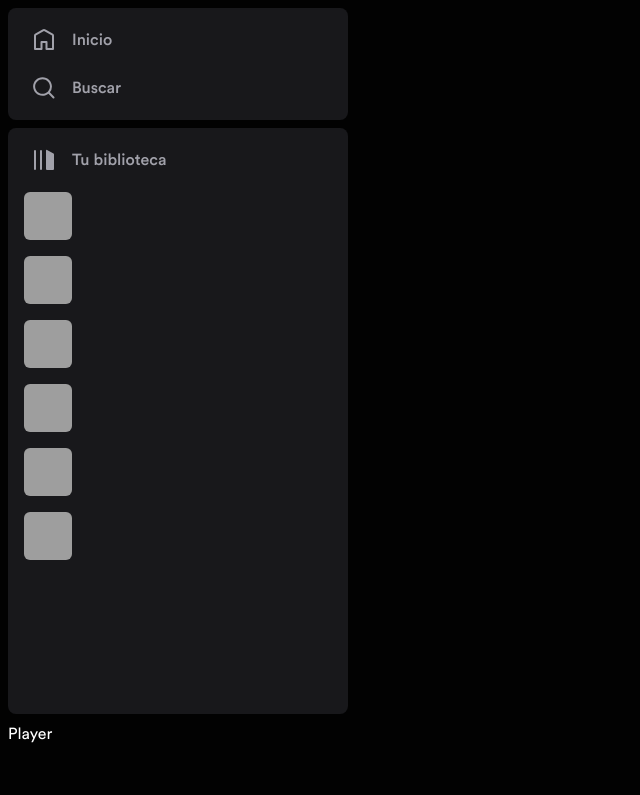
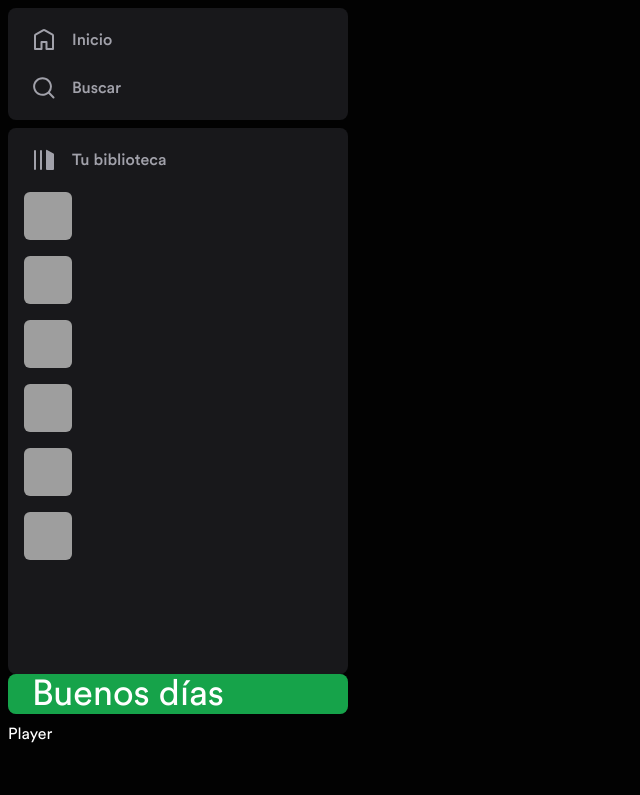
Before and after one commit to Franlop7/spotify-clone, an Astro site: page / in a window 1280 px wide. Shown: the whole page, without its empty margins (0-640 px from the left). Built offline with nearby package versions, Linux system fonts and the light colour scheme; Astro itself is replaced by a stand-in of ours; grey boxes are pictures that could not be loaded.

Commit message:
add header page and greetings

```diff
--- a/src/pages/index.astro
+++ b/src/pages/index.astro
@@ -2,6 +2,18 @@
 import Layout from "../layouts/Layout.astro";
 ---
 
-<Layout title="Spotify" />
+<Layout title="Spotify">
+  <div
+    id="playlist-container"
+    class="relative transition-all duration-1000 bg-green-600"
+  >
+    <!-- <PageHeader /> -->
+
+    <div class="relative z-10 px-6">
+      <!-- <Greetings /> -->
+        <h1 class="text-4xl">Buenos días</h1>
+    </div>
+  </div>
+</Layout>
 
 <style></style>
```
